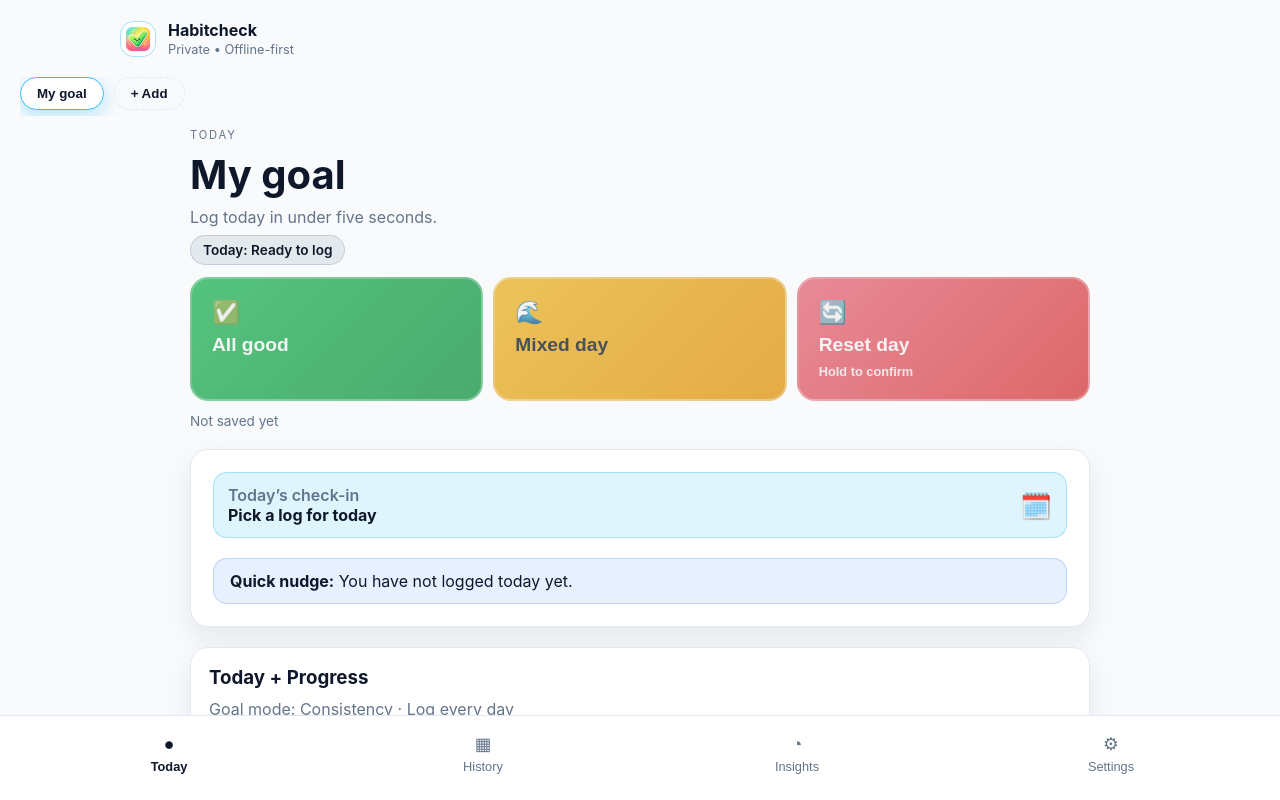
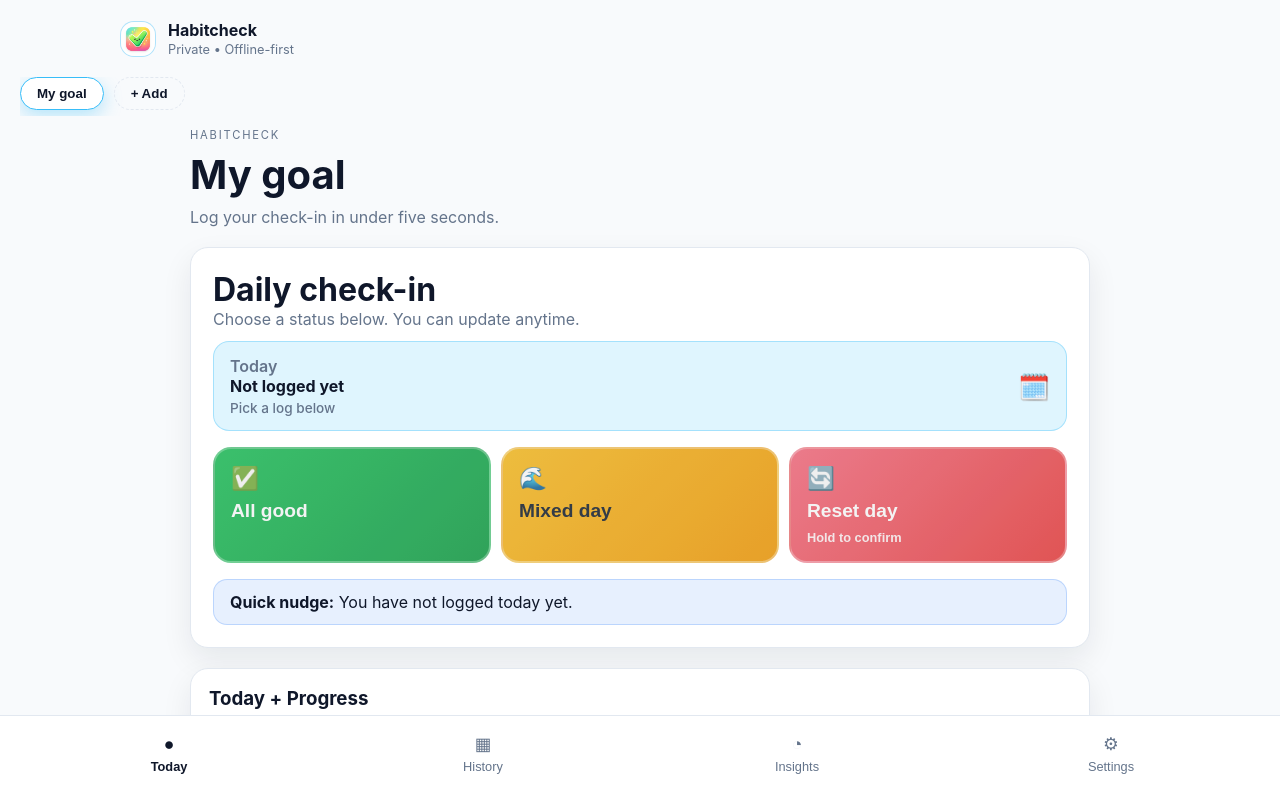
Before and after one commit to CandanUmut/Habitcheck, a React (Vite) app: page / in a window 1280 px wide. Both pictures are taken after a click on the button "Skip". Shown: the top 800 px of the page. Built offline with nearby package versions, Linux system fonts and the light colour scheme.

Commit message:
Refine today check-in layout

```diff
--- a/src/components/StatusPicker.tsx
+++ b/src/components/StatusPicker.tsx
@@ -117,7 +117,7 @@
             {requiresHold && (
               <span className="status-hold-label">{isHolding ? 'Keep holding…' : 'Hold to confirm'}</span>
             )}
-            {isSelected && <span className="status-selected-label">Selected</span>}
+            {isSelected && <span className="sr-only">Selected</span>}
           </button>
         )
       })}
--- a/src/index.css
+++ b/src/index.css
@@ -119,10 +119,6 @@
   gap: 8px;
 }
 
-.page-header .quick-log {
-  margin-top: 4px;
-}
-
 .eyebrow {
   text-transform: uppercase;
   letter-spacing: 0.16em;
@@ -153,6 +149,17 @@
 .subtle {
   color: var(--muted);
   margin: 0;
+}
+
+.sr-only {
+  position: absolute;
+  width: 1px;
+  height: 1px;
+  padding: 0;
+  margin: -1px;
+  overflow: hidden;
+  clip: rect(0, 0, 0, 0);
+  border: 0;
 }
 
 .card {
@@ -300,7 +307,7 @@
 }
 
 .status-selector.large {
-  grid-template-columns: repeat(auto-fit, minmax(180px, 1fr));
+  grid-template-columns: 1fr;
 }
 
 .status-selector.medium {
@@ -352,8 +359,8 @@
 }
 
 .status-button:not(.selected) {
-  filter: saturate(0.9) brightness(0.95);
-  opacity: 0.8;
+  filter: saturate(0.95) brightness(0.95);
+  opacity: 0.9;
 }
 
 
@@ -391,14 +398,6 @@
   z-index: 2;
 }
 
-.status-selected-label {
-  font-size: 0.8rem;
-  font-weight: 700;
-  text-transform: uppercase;
-  letter-spacing: 0.08em;
-  color: rgba(255, 255, 255, 0.9);
-}
-
 .status-hold-ring {
   position: absolute;
   inset: 10px;
@@ -419,7 +418,8 @@
 }
 
 .status-selector.compact .status-button {
-  min-height: 110px;
+  min-height: 96px;
+  padding: 16px;
 }
 
 .status-selector.compact .status-icon {
@@ -783,22 +783,7 @@
 }
 
 .logging-card {
-  gap: 20px;
-}
-
-.log-today {
-  display: flex;
-  flex-direction: column;
-  gap: 12px;
-}
-
-.saved-row {
-  display: flex;
-  align-items: center;
-  justify-content: space-between;
-  gap: 12px;
-  font-size: 0.85rem;
-  color: var(--muted);
+  gap: 16px;
 }
 
 .saved-toast {
@@ -808,11 +793,6 @@
   padding: 6px 10px;
   border-radius: 999px;
   font-weight: 600;
-}
-
-.saved-meta {
-  font-size: 0.85rem;
-  color: var(--muted);
 }
 
 .daily-question {
@@ -951,15 +931,46 @@
   flex-wrap: wrap;
 }
 
-.today-status {
-  display: flex;
-  justify-content: space-between;
-  align-items: center;
-  padding: 12px 14px;
-  border-radius: 14px;
+.log-summary {
+  display: flex;
+  flex-direction: column;
+  gap: 12px;
+}
+
+.log-summary h2 {
+  margin: 0;
+}
+
+.status-summary {
+  display: flex;
+  justify-content: space-between;
+  align-items: center;
+  padding: 14px 16px;
+  border-radius: 16px;
   font-weight: 600;
   background: rgba(148, 163, 184, 0.2);
   gap: 12px;
+  border: 1px solid rgba(148, 163, 184, 0.35);
+}
+
+.status-summary.pending {
+  background: rgba(56, 189, 248, 0.16);
+  border: 1px solid rgba(56, 189, 248, 0.35);
+}
+
+.status-summary.green {
+  background: rgba(34, 197, 94, 0.18);
+  border: 1px solid rgba(34, 197, 94, 0.35);
+}
+
+.status-summary.yellow {
+  background: rgba(251, 191, 36, 0.2);
+  border: 1px solid rgba(251, 191, 36, 0.35);
+}
+
+.status-summary.red {
+  background: rgba(239, 68, 68, 0.18);
+  border: 1px solid rgba(239, 68, 68, 0.35);
 }
 
 .status-chip {
@@ -1010,25 +1021,29 @@
   color: #fecaca;
 }
 
-.today-status.pending {
-  background: rgba(56, 189, 248, 0.16);
-  border: 1px solid rgba(56, 189, 248, 0.35);
-}
-
-.today-status.green {
-  background: rgba(34, 197, 94, 0.2);
-}
-
-.today-status.yellow {
-  background: rgba(251, 191, 36, 0.24);
-}
-
-.today-status.red {
-  background: rgba(239, 68, 68, 0.18);
+.status-meta {
+  display: block;
+  font-size: 0.85rem;
+  font-weight: 500;
+  color: var(--muted);
+  margin-top: 4px;
+}
+
+.status-summary-end {
+  display: flex;
+  flex-direction: column;
+  align-items: flex-end;
+  gap: 6px;
 }
 
 .today-icon {
   font-size: 1.6rem;
+}
+
+.status-actions {
+  display: flex;
+  flex-direction: column;
+  gap: 12px;
 }
 
 .insights-card {
--- a/src/pages/HomePage.tsx
+++ b/src/pages/HomePage.tsx
@@ -197,42 +197,49 @@
   return (
     <section className="page">
       <header className="page-header">
-        <p className="eyebrow">Today</p>
+        <p className="eyebrow">Habitcheck</p>
         <h1>{tracker.name}</h1>
-        <p className="subtle">Log today in under five seconds.</p>
-        <span className={`status-chip ${entry?.status ?? 'pending'}`}>Today: {todayStatusLabel}</span>
-        <div className="log-today quick-log">
+        <p className="subtle">Log your check-in in under five seconds.</p>
+      </header>
+
+      <div className="card logging-card hero-card">
+        <div className="log-summary">
+          <div>
+            <h2>Daily check-in</h2>
+            <p className="subtle">Choose a status below. You can update anytime.</p>
+          </div>
+          <div className={`status-summary ${entry?.status ?? 'pending'}`}>
+            <div>
+              <p className="subtle">Today</p>
+              <strong>{entry ? todayStatusLabel : 'Not logged yet'}</strong>
+              <span className="status-meta">{entry ? lastSavedLabel : 'Pick a log below'}</span>
+            </div>
+            <div className="status-summary-end">
+              <span className="today-icon" aria-hidden>
+                {entry ? statusMeta[entry.status].icon : '🗓️'}
+              </span>
+              {showSavedToast && <span className="saved-toast">Saved</span>}
+            </div>
+          </div>
+        </div>
+        <div className="status-actions">
           <StatusPicker
             value={status}
             onChange={handleStatusSelect}
-            size="medium"
+            size="large"
             variant="compact"
             requireHoldForRed
           />
-          <div className="saved-row">
-            <span className="saved-meta">{lastSavedLabel}</span>
-            {showSavedToast && <span className="saved-toast">Saved ✓</span>}
-          </div>
-        </div>
-      </header>
-
-      <div className="card logging-card hero-card">
-        <div className={`today-status ${entry?.status ?? 'pending'}`}>
-          <div>
-            <p className="subtle">Today’s check-in</p>
-            <strong>{entry ? todayStatusLabel : 'Pick a log for today'}</strong>
-          </div>
-          <span className="today-icon" aria-hidden>
-            {entry ? statusMeta[entry.status].icon : '🗓️'}
-          </span>
         </div>
         {!entry && (
           <div className="nudge">
             <strong>Quick nudge:</strong> You have not logged today yet.
           </div>
         )}
+      </div>
+
       {tracker.dailyQuestionEnabled && (
-          <div className="daily-question note-panel">
+        <div className="card note-panel daily-question">
           <div className="note-panel-header">
             <div>
               <p className="eyebrow">Notes</p>
@@ -309,7 +316,6 @@
           )}
         </div>
       )}
-      </div>
 
       <div className="card progress-card">
         <div>
```
Lines whose indentation alone changed are shown as unchanged.
